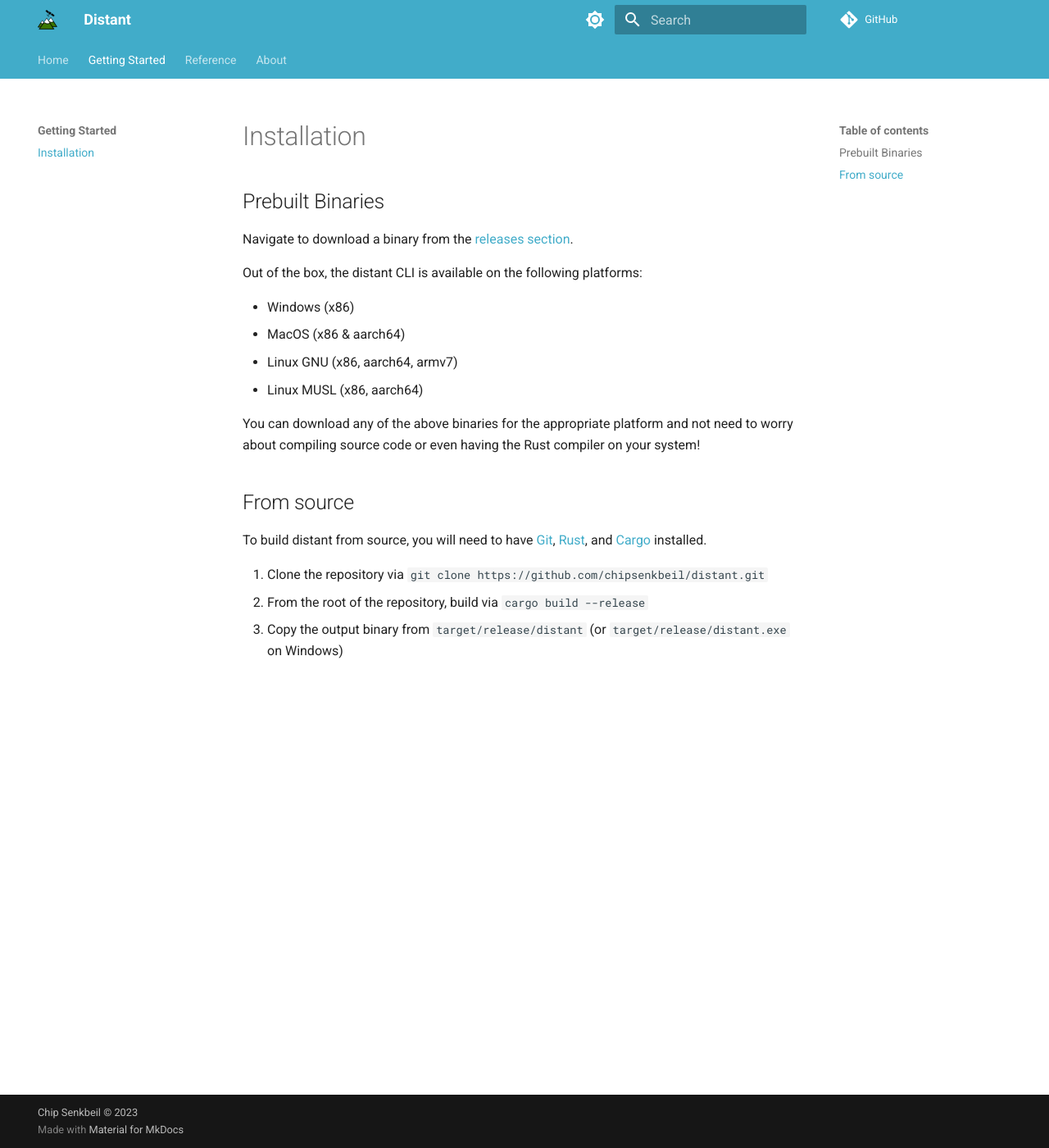
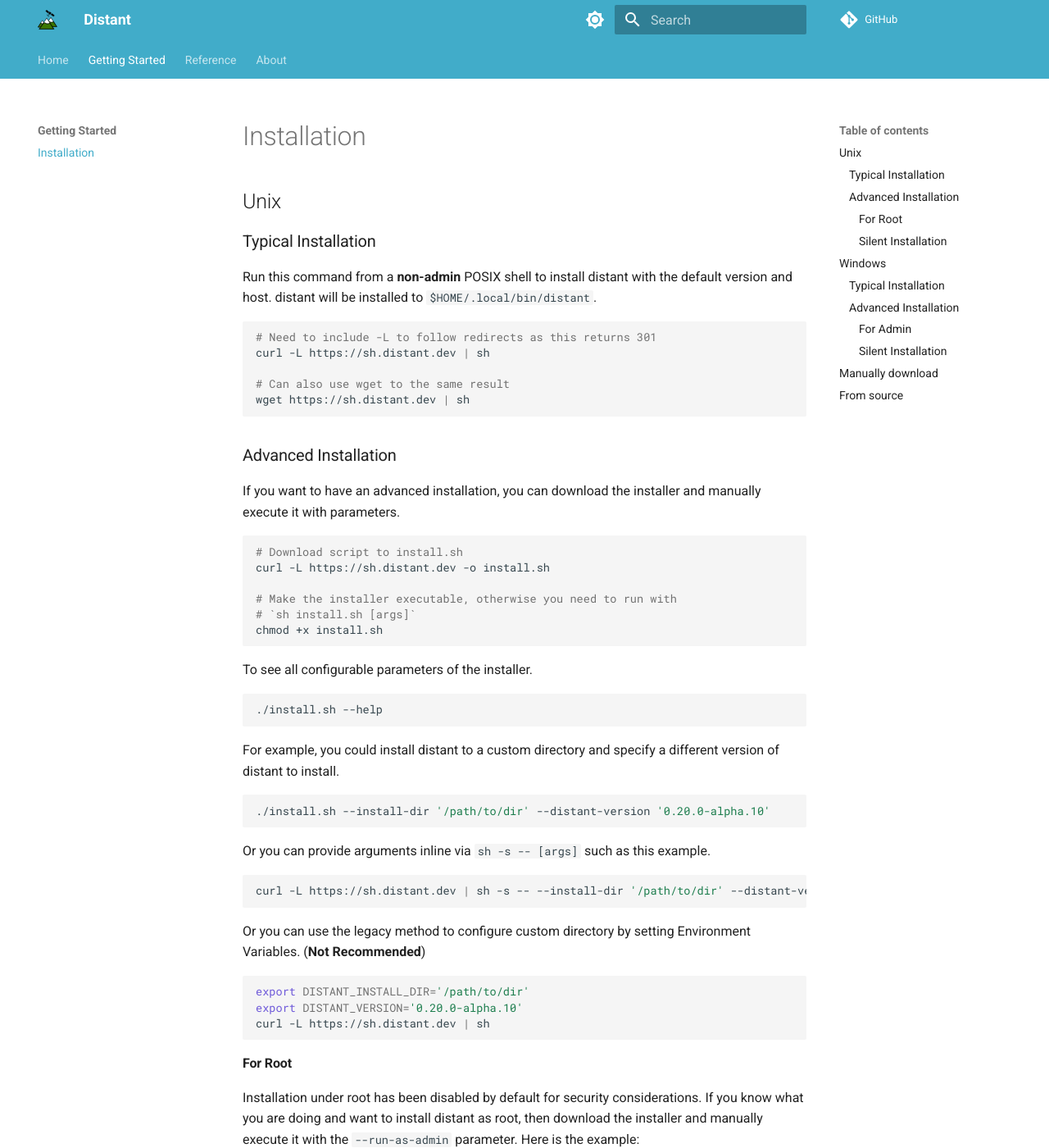
Before and after one commit to chipsenkbeil/distant.dev, an MkDocs documentation site: the page built from docs/getting-started/installation.md, in a window 1280 px wide and 1400 px high. Shown: the whole window at 82% size. Built offline with MkDocs 1.6.1 and Material for MkDocs 9.7.7, drawn with Linux system fonts in a browser that asks for light colours; comment, search, counter and statistics services are not loaded; some of the changed text lies outside the part shown.

Commit message:
Update installation guide and add markdown extensions for syntax highlighting

````diff
--- a/docs/getting-started/installation.md
+++ b/docs/getting-started/installation.md
@@ -1,18 +1,173 @@
-## Prebuilt Binaries
+## Unix
 
-Navigate to download a binary from the [releases
-section](https://github.com/chipsenkbeil/distant/releases).
+### Typical Installation
 
-Out of the box, the distant CLI is available on the following platforms:
+Run this command from a **non-admin** POSIX shell to install distant with the
+default version and host. distant will be installed to
+`$HOME/.local/bin/distant`.
 
-- Windows (x86)
-- MacOS (x86 & aarch64)
-- Linux GNU (x86, aarch64, armv7)
-- Linux MUSL (x86, aarch64)
+```sh
+# Need to include -L to follow redirects as this returns 301
+curl -L https://sh.distant.dev | sh
 
-You can download any of the above binaries for the appropriate platform and not
-need to worry about compiling source code or even having the Rust compiler on
-your system!
+# Can also use wget to the same result
+wget https://sh.distant.dev | sh
+```
+
+### Advanced Installation
+
+If you want to have an advanced installation, you can download the installer
+and manually execute it with parameters.
+
+```sh
+# Download script to install.sh
+curl -L https://sh.distant.dev -o install.sh
+
+# Make the installer executable, otherwise you need to run with
+# `sh install.sh [args]`
+chmod +x install.sh
+```
+
+To see all configurable parameters of the installer.
+
+```sh
+./install.sh --help
+```
+
+For example, you could install distant to a custom directory and specify a
+different version of distant to install.
+
+```sh
+./install.sh --install-dir '/path/to/dir' --distant-version '0.20.0-alpha.10'
+```
+
+Or you can provide arguments inline via `sh -s -- [args]` such as this example.
+
+```sh
+curl -L https://sh.distant.dev | sh -s -- --install-dir '/path/to/dir' --distant-version '0.20.0-alpha.10'
+```
+
+Or you can use the legacy method to configure custom directory by setting
+Environment Variables. (**Not Recommended**)
+
+```sh
+export DISTANT_INSTALL_DIR='/path/to/dir'
+export DISTANT_VERSION='0.20.0-alpha.10'
+curl -L https://sh.distant.dev | sh
+```
+
+#### For Root
+
+Installation under root has been disabled by default for security
+considerations. If you know what you are doing and want to install distant as
+root, then download the installer and manually execute it with the
+`--run-as-admin` parameter. Here is the example:
+
+```sh
+# Download script and make it executable
+curl -L https://sh.distant.dev -o install.sh
+chmod +x ./install.sh
+
+./install.sh --run-as-admin [other args]
+
+# I don't care about other parameters and want a one-line command
+curl -L https://sh.distant.dev | sh -s -- --run-as-admin
+```
+
+#### Silent Installation
+
+You can run with `-q` or `--quiet` to suppress all output. Check the exit code
+via `$?` for the result.
+
+```sh
+# Omit outputs
+./install.sh -q [other args]
+
+# Print result
+echo $?
+```
+
+## Windows
+
+### Typical Installation
+
+Run this command from a **non-admin** PowerShell to install distant with the
+default version and host. distant will be installed to
+`%LocalAppData%\distant\bin\distant.exe`, which normally is a path like
+`C:\Users\<YOUR USERNAME>\AppData\Local\distant\bin\distant.exe`.
+
+```powershell
+Set-ExecutionPolicy RemoteSigned -Scope CurrentUser # Optional: Needed to run a remote script the first time
+irm sh.distant.dev | iex
+```
+
+### Advanced Installation
+
+If you want to have an advanced installation, you can download the installer
+and manually execute it with parameters.
+
+```powershell
+irm sh.distant.dev -outfile 'install.ps1'
+```
+
+To see all configurable parameters of the installer.
+
+```powershell
+.\install.ps1 -?
+```
+
+For example, you could install distant to a custom directory, specify a
+different version of distant to install, and bypass system proxy during
+installation.
+
+```powershell
+.\install.ps1 -InstallDir 'D:\Applications\Distant\bin' -DistantVersion '0.20.0-alpha.10' -NoProxy
+```
+
+Or you can use the legacy method to configure custom directory by setting Environment Variables. (**Not Recommended**)
+
+```powershell
+$env:DISTANT_INSTALL_DIR='D:\Applications\Distant\bin'
+$env:DISTANT_VERSION='0.20.0-alpha.10'
+irm sh.distant.dev | iex
+```
+
+#### For Admin
+
+Installation under the administrator console has been disabled by default for
+security considerations. If you know what you are doing and want to install
+distant as administrator, then download the installer and manually execute it
+with the `-RunAsAdmin` parameter in an elevated console. Here is the example:
+
+```powershell
+irm sh.distant.dev -outfile 'install.ps1'
+.\install.ps1 -RunAsAdmin [-OtherParameters ...]
+# I don't care about other parameters and want a one-line command
+iex "& {$(irm sh.distant.dev)} -RunAsAdmin"
+```
+
+#### Silent Installation
+
+You can redirect all outputs to Out-Null or a log file to silence the
+installer. And you can use `$LASTEXITCODE` to check the installation result, it
+will be `0` when the installation success.
+
+```powershell
+# Omit outputs
+.\install.ps1 [-Parameters ...] | Out-Null
+# Or collect logs
+.\install.ps1 [-Parameters ...] > install.log
+# Get result
+$LASTEXITCODE
+```
+
+## Manually download
+
+With each release, binaries are built for a variety of platforms and made
+available under the [releases section of Github](https://github.com/chipsenkbeil/distant/releases/).
+
+Navigate to the releases section and download the appropriate binary for your
+operating system and CPU architecture.
 
 ## From source
 
--- a/mkdocs.yml
+++ b/mkdocs.yml
@@ -44,6 +44,10 @@
         icon: material/brightness-4
         name: Switch to light mode
 
+markdown_extensions:
+  - pymdownx.highlight
+  - pymdownx.superfences
+
 plugins:
   - search
 
````
